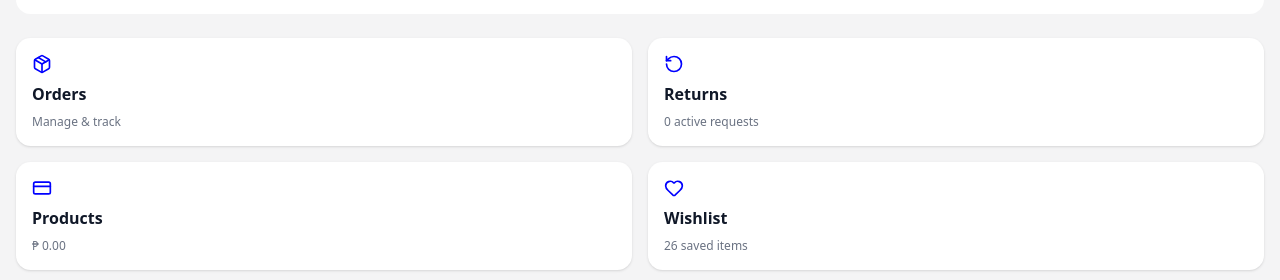
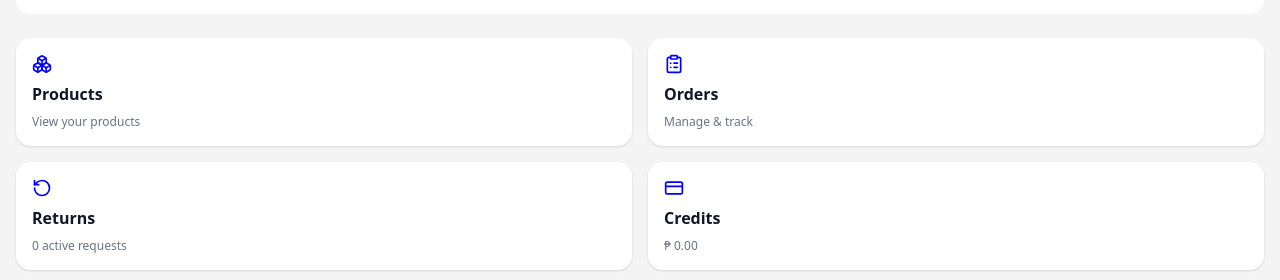
Before and after one commit to rhenando/bethelia, a Next.js app: page /account in a window 1280 px wide. Shown: the part 267-547 px from the top of the page. Built offline with nearby package versions, Linux system fonts and the light colour scheme; no server answers.

Commit message:
updated code for account

```diff
--- a/app/account/page.jsx
+++ b/app/account/page.jsx
@@ -14,7 +14,10 @@ import {
   QrCode,
   LifeBuoy,
   MailQuestion,
+  Boxes,
+  ClipboardList,
 } from "lucide-react";
+
 import { useSelector } from "react-redux";
 import { db } from "@/lib/firebase";
 import { doc, getDoc } from "firebase/firestore";
@@ -70,8 +73,14 @@ export default function AccountPage() {
 
   const quickActions = [
     {
+      label: "Products",
+      icon: <Boxes className='h-5 w-5 text-[var(--primary)]' />,
+      subtitle: "View your products",
+      href: "/products",
+    },
+    {
       label: "Orders",
-      icon: <Package className='h-5 w-5 text-[var(--primary)]' />,
+      icon: <ClipboardList className='h-5 w-5 text-[var(--primary)]' />,
       subtitle: "Manage & track",
       href: "/orders",
     },
@@ -82,7 +91,7 @@ export default function AccountPage() {
       href: "/returns",
     },
     {
-      label: "Products",
+      label: "Credits",
       icon: <CreditCard className='h-5 w-5 text-[var(--primary)]' />,
       subtitle: "₱ 0.00",
       href: "/credits",
```
